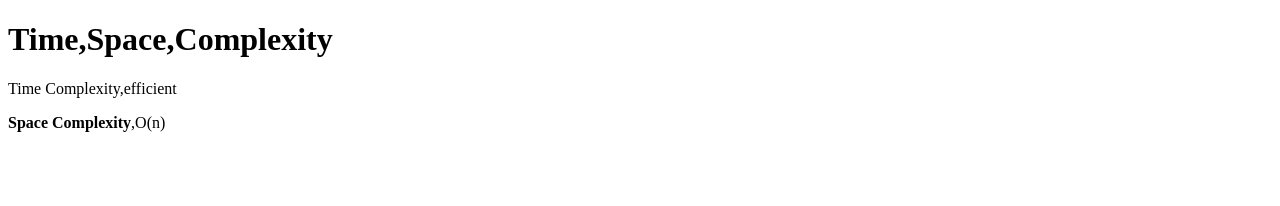
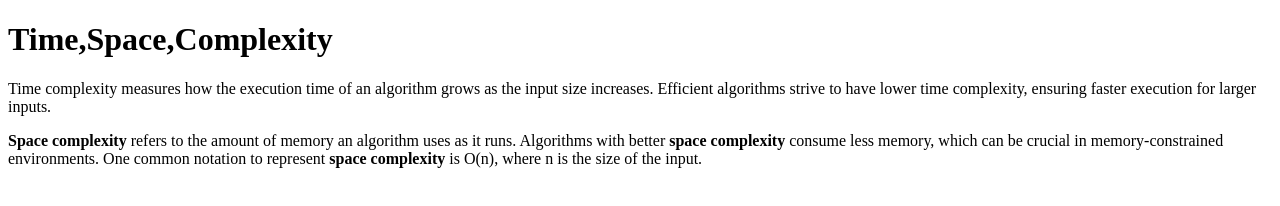
Before and after one commit to acciojob/time-and-space-complexity-Alkeshkumar94, a website: page main.html in a window 1280 px wide. Drawn offline with Linux system fonts and the light colour scheme.

Commit message:
created a submission

```diff
--- a/main.html
+++ b/main.html
@@ -11,8 +11,12 @@
     <script type="text/javascript" src="./script.js">
 </script>
 <h1>Time,Space,Complexity</h1>
-	<p>Time Complexity,efficient</p>
-	<p><b>Space Complexity</b>,O(n)</p>
+	<p>Time complexity measures how the execution time of an algorithm grows as the input size increases.
+    Efficient algorithms strive to have lower time complexity, ensuring faster execution for larger inputs.</p>
+	<p><b>Space complexity</b>
+    refers to the amount of memory an algorithm uses as it runs. Algorithms with better <b>space complexity</b>
+    consume less memory, which can be crucial in memory-constrained environments. One common notation to
+    represent <b>space complexity</b> is O(n), where n is the size of the input.</p>
 </body>
 
 </html>
```
